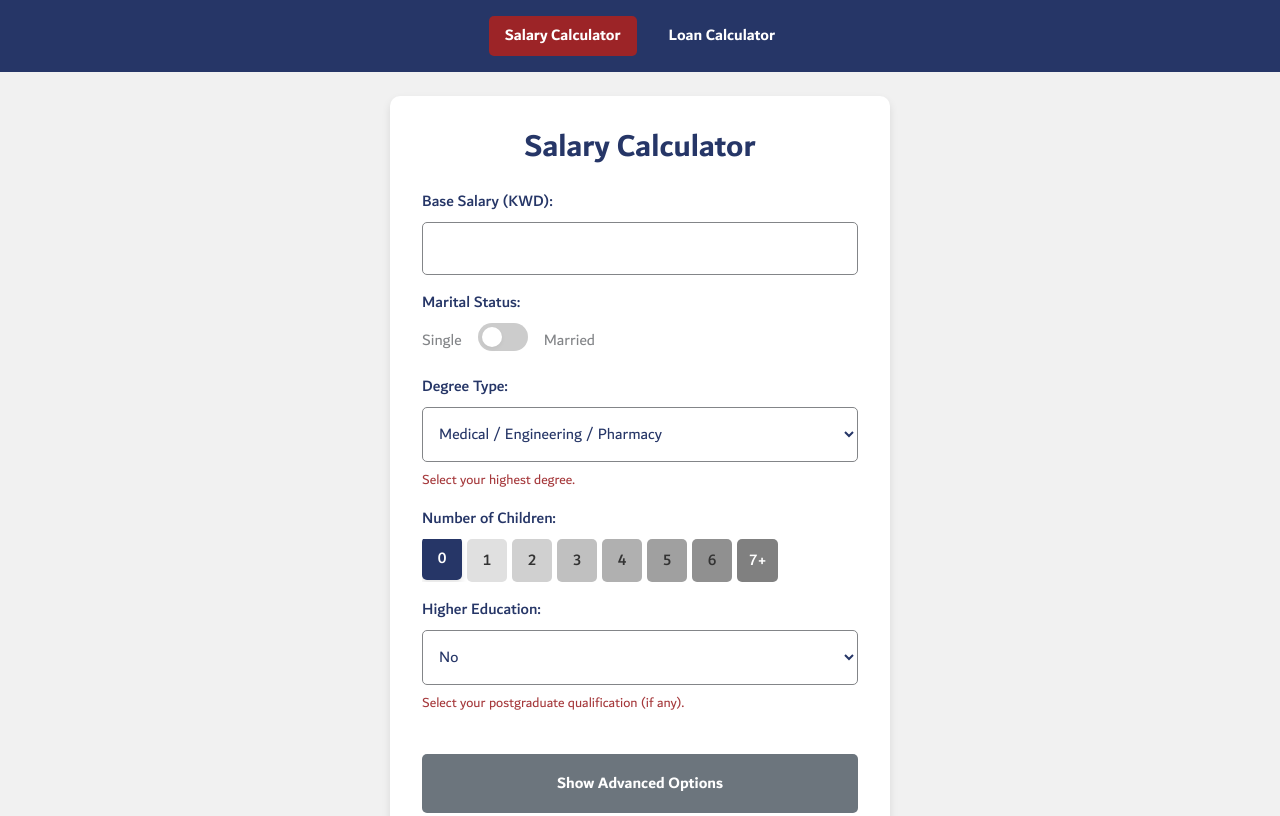
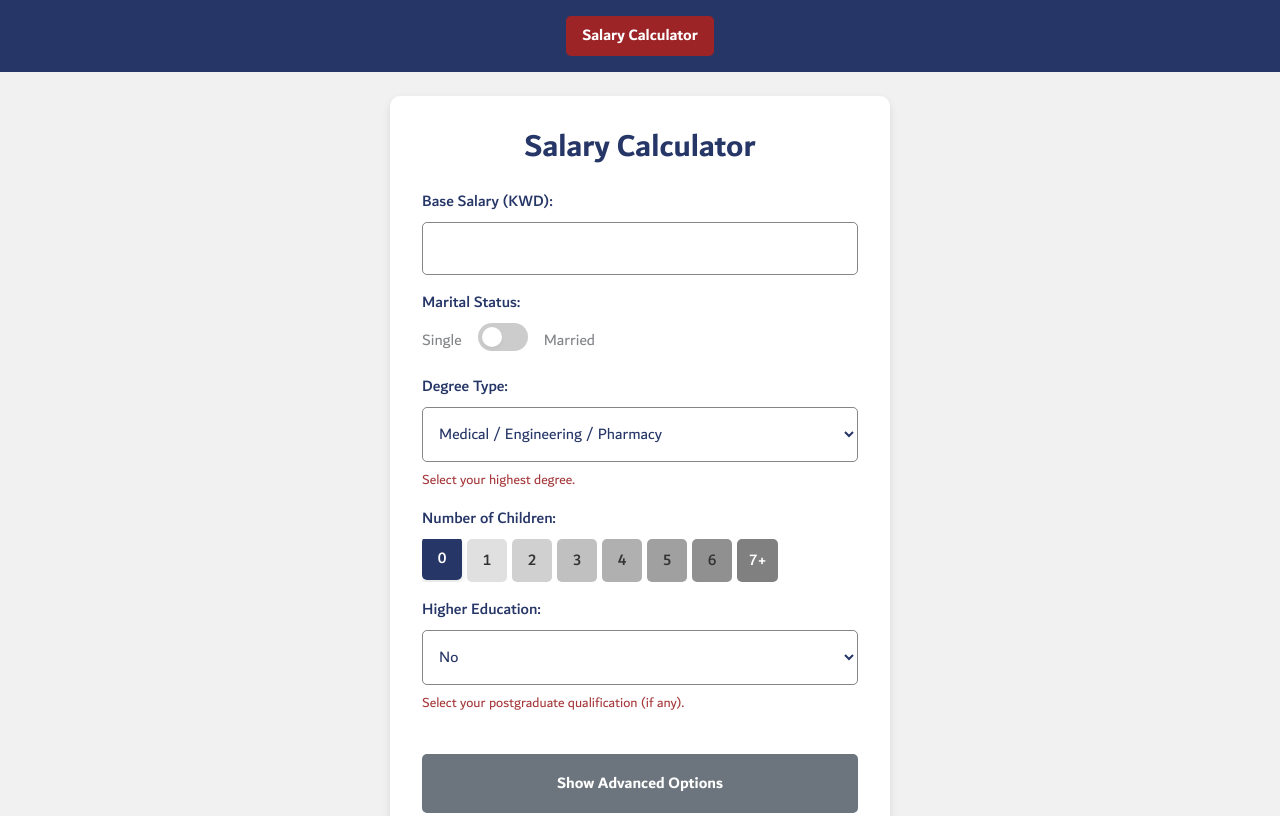
Before and after one commit to ahjadi/alis-toolbox, a plain HTML site: page index.html in a window 1280 px wide. Shown: the top 816 px of the page. Drawn offline with Linux system fonts and the light colour scheme.

Commit message:
new files under /js

```diff
--- a/index.html
+++ b/index.html
@@ -19,7 +19,7 @@
     <nav>
         <ul>
             <li><a href="index.html" class="active">Salary Calculator</a></li>
-            <li><a href="loan.html">Loan Calculator</a></li>
+            <!-- <li><a href="loan.html">Loan Calculator</a></li> -->
         </ul>
     </nav>
     <div class="container">
```
Also changed, not shown: js/salary_helper/main.js (added), js/salary_helper/salaryCalculator.js (added), js/salary_helper/salaryData.js (added), js/salary_helper/salaryUI.js (added).
